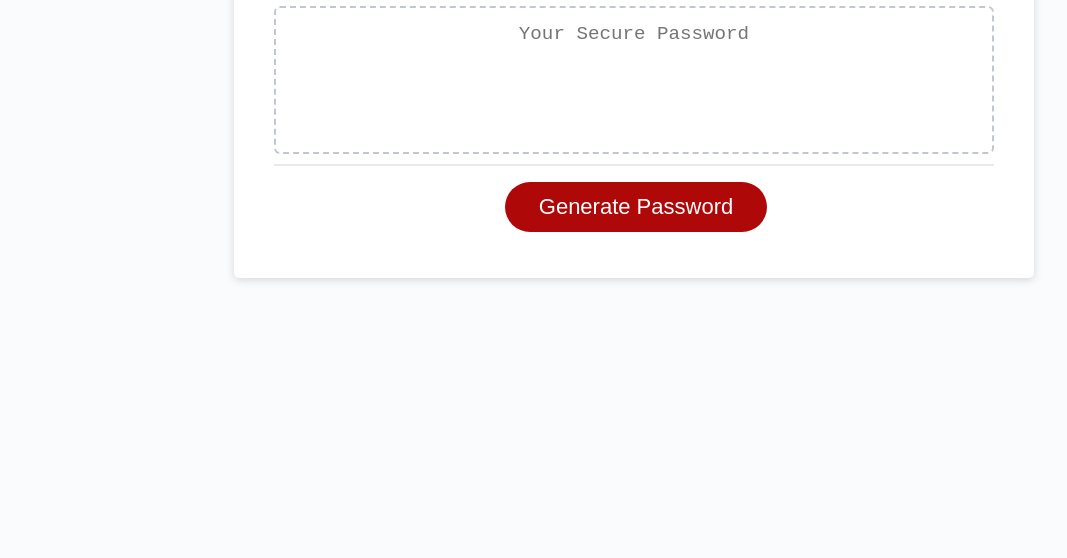
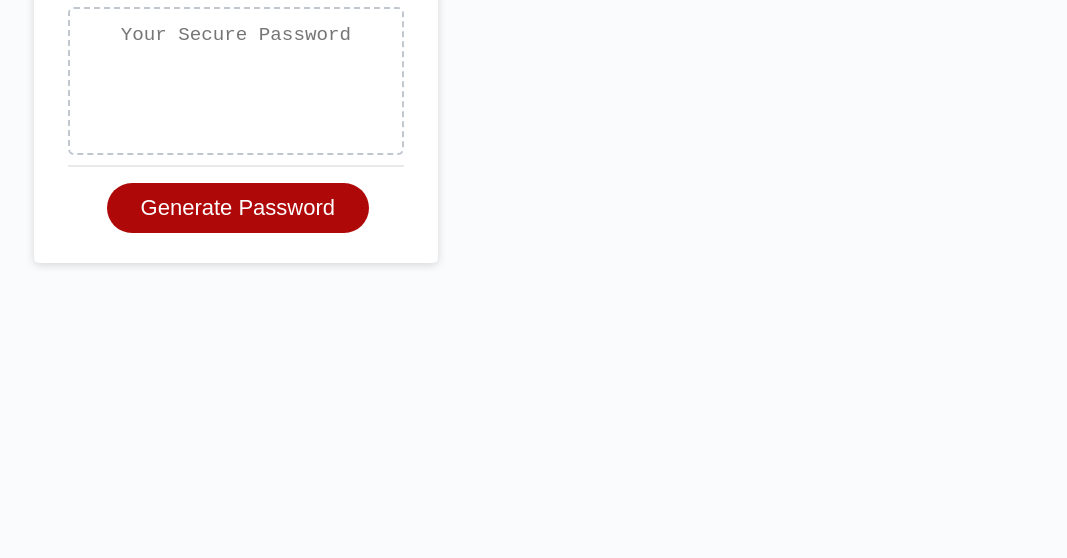
Before and after one commit to SweetSoulGaming/GeneratingPassword, a plain HTML site: page index.html in a window 1280 px wide. Shown: the part 242-800 px from the top of the page, without its empty margins (6-1073 px from the left). Drawn offline with Linux system fonts and the light colour scheme; files that its build step writes are made by us from their sources; files whose address does not match are found by name.

Commit message:
Initial Check in Changed CSS Folder

```diff
--- a/index.html
+++ b/index.html
@@ -5,7 +5,7 @@
     <meta name="viewport" content="width=device-width, initial-scale=1.0" />
     <meta http-equiv="X-UA-Compatible" content="ie=edge" />
     <title>Password Generator</title>
-    <link rel="stylesheet" href="style.css" />
+    <link rel="stylesheet" href=".css/style.css" />
   </head>
   <body>
     <div class="wrapper">
```
Also changed, not shown: scirpt/script.js (+4 -4 lines), .css/style.css.
